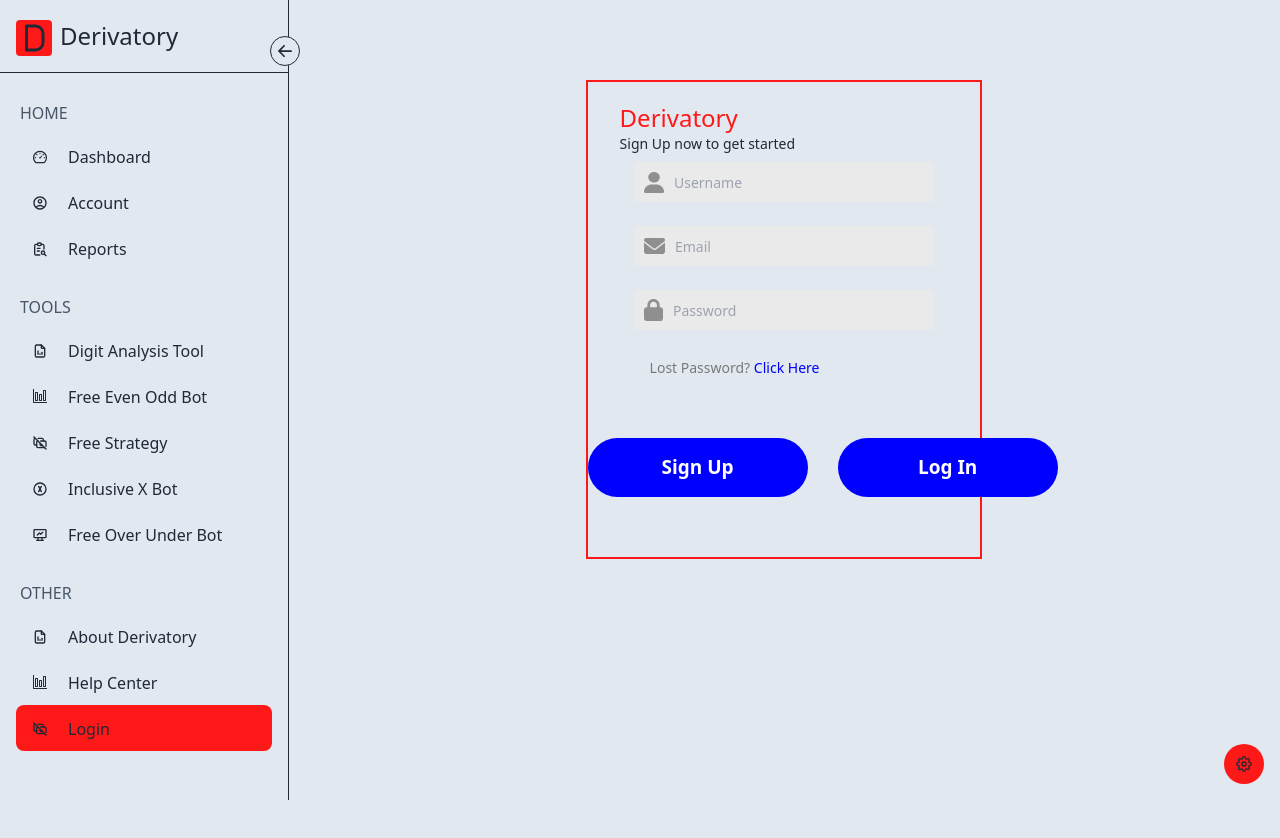
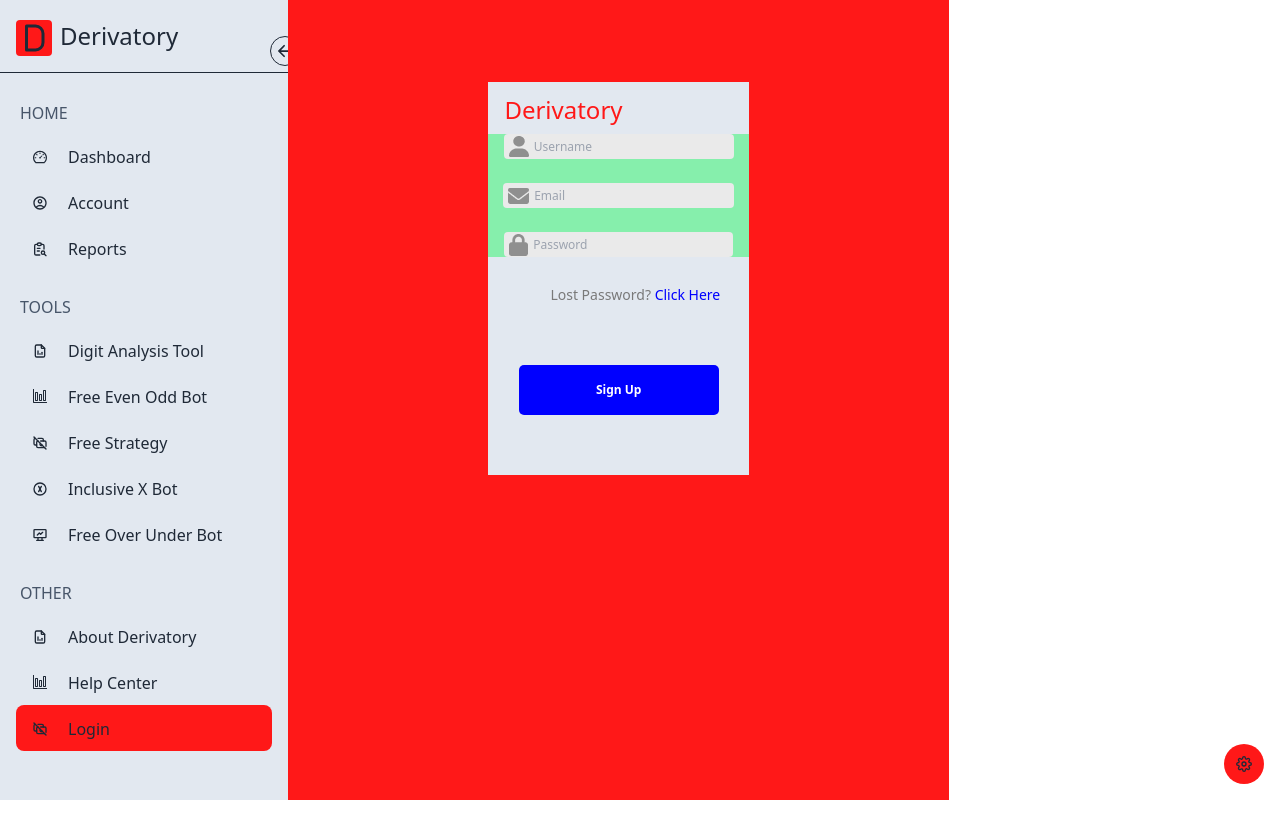
Before and after one commit to ALVIN02-ui/Derivatory-Frontend, a React (Vite) app: page /login in a window 1280 px wide. Shown: the top 838 px of the page. After the commit the page ends 800 px from the top, so only its background shows below. Built offline with nearby package versions, Linux system fonts and the light colour scheme.

Commit message:
More progress on the signup page

```diff
--- a/src/App.css
+++ b/src/App.css
@@ -16,24 +16,25 @@
     display: flex;
     align-items: center;
     margin: auto;
-    width: 300px;
-    height: 40px;
+    width: auto;
+
+    height: 25px;
     background: #eaeaea;
     border-radius: 4px;
   }
 
   .input img{
-    margin: 0px 10px;
+    margin: 0px 5px;
   }
 
   .input input{
     height: 50px;
-    width: 400px;
+    width: 200px;
     background: transparent;
     border: none;
     outline: none;
     color: #797979;
-    font-size: 14px;
+    font-size: 12px;
   }
 
   .forgot-password{
@@ -58,12 +59,12 @@
     display: flex;
     justify-content: center;
     align-items: center;
-    width: 220px;
-    height: 59px;
     color: #fff;
     background: blue;
-    border-radius: 50px;
-    font-size: 19px;
-    font-weight: 700;
+    border-radius: 5px;
+    font-size: 12px;
+    font-weight: 600;
     cursor: pointer;
+    width: 200px;
+    height: 50px;
   }
--- a/src/App.jsx
+++ b/src/App.jsx
@@ -60,6 +60,13 @@ function App() {
     setOpen(!open);
   };
 
+  const handleLoginClick = () => {
+    // Add any login logic here
+    setLoginClicked(true);
+    // Navigate to the login page
+    navigate("/login"); // Replace "/login" with the actual path of your login page
+  };
+
   return (
     <div
     className={
@@ -81,7 +88,7 @@ function App() {
 
           </div>
 
-          <div className={`fixed sidebar h-screen border-r ${currentMode === "Dark" ? "dark border-slate-200" : "border-gray-800"}`}>
+          <div className={`fixed sidebar h-screen border-r ${currentMode === "Dark" ? "dark border-slate-200" : "border-gray-800"}'}`}>
             <Sidebar />
           </div>
 
--- a/src/components/Sidebar.jsx
+++ b/src/components/Sidebar.jsx
@@ -18,7 +18,7 @@ import "../App.css";
 const Sidebar = () => {
 
   const { open, setOpen, screenSize, themeSettings,
-    setThemeSettings, currentColor, currentMode } = useStateContext();
+    setThemeSettings, currentColor, currentMode, setLoginClicked, loginClicked } = useStateContext();
 
   const toggleSidebar = () => {
     setOpen(!open);
@@ -30,16 +30,23 @@ const Sidebar = () => {
     }
   };
 
+
+
   const activeLink =
     `flex items-center gap-5 ${open && "pl-4"} pt-3 pb-2.5 rounded-lg text-white text-md`;
     const normalLink =
     `flex items-center gap-5 ${open && "pl-4"} pt-3 pb-2.5 rounded-lg text-md text-gray-800 dark:text-gray-200`;
 
+    const handleLoginClick = () => {
+      // Add any login logic here
+      setLoginClicked(true);
+      // You might want to navigate to the login page here using react-router
+    };
+
+
   return (
     <div
-      className={`h-screen flex flex-col relative ${currentMode === 'Dark' ? 'dark bg-slate-900': 'bg-slate-200'} pt-2 duration-300 ${
-        open ? "w-72" : "w-20"
-      }`}
+      className={`h-screen flex flex-col relative ${currentMode === 'Dark' ? 'dark bg-slate-900': 'bg-slate-200'} pt-2 duration-300 ${open ? "w-72" : "w-20"} ${loginClicked ? "hidden" : ""} `}
     >
       <BsArrowLeftShort
         onClick={toggleSidebar}
--- a/src/contexts/ContextProvider.jsx
+++ b/src/contexts/ContextProvider.jsx
@@ -8,6 +8,7 @@ export const ContextProvider = ({ children }) => {
   const [currentColor, setCurrentColor] = useState("#FF1818");
   const [currentMode, setCurrentMode] = useState("Light");
   const [themeSettings, setThemeSettings] = useState(false);
+  const [loginClicked, setLoginClicked] = useState(false);
 
   const setMode = (e) => {
     setCurrentMode(e.target.value);
@@ -40,6 +41,8 @@ export const ContextProvider = ({ children }) => {
         setThemeSettings,
         setMode,
         setColor,
+        loginClicked,
+        setLoginClicked
       }}
     >
       {children}
--- a/src/pages/Others/Login.jsx
+++ b/src/pages/Others/Login.jsx
@@ -18,22 +18,20 @@ const Login = () => {
 
   const { open, currentMode, currentColor} = useStateContext();
 
+
   return (
-    <div className={`${open ? "pl-72" : "pl-20"} ${currentMode === 'Dark' ? 'dark bg-slate-900 text-white': 'bg-slate-200 text-gray-800'} h-screen w-screen`}>
+    <div className={`${open ? "pl-72" : "pl-20"} ${currentMode === 'Dark' ? 'dark bg-slate-900 text-white': 'bg-slate-200 text-gray-800'} h-screen w-screen flex flex-row`}>
 
+      <div className='bg-derivatory h-screen w-2/3 relative'>
           <div className={`signup-container flex flex-col m-auto mt-20 w-2/5 border-2 border-derivatory  ${currentMode === 'Dark' ? 'dark bg-slate-900 text-white': 'bg-slate-200 text-gray-800'}`}>
 
-        <div className="header flex flex-col w-full mt-2 px-4">
-
+            <div>
               <div className={`px-4 pt-3 scroll-pb-1.5`}>
                 <h1 className={` origin-left font-medium text-2xl duration-300 text-derivatory`}>Derivatory</h1>
               </div>
-
-          <div className="text text-sm font-medium pl-4">Sign Up now to get started</div>
-
             </div>
 
-        <div className="inputs mt-2 flex flex-col gap-6">
+            <div className="inputs mt-2 flex flex-col gap-6 bg-green-300">
 
               <div className="input">
                 <img src={user_icon} alt="" />
@@ -56,10 +54,16 @@ const Login = () => {
 
             <div className="submit-container">
               <div className="submit">Sign Up</div>
-          <div className="submit">Log In</div>
             </div>
 
         </div>
+      </div>
+
+      <div className='bg-white h-screen w-1/3'>
+
+      </div>
+
+
     </div>
   );
 }
```
Lines whose indentation alone changed are shown as unchanged.
